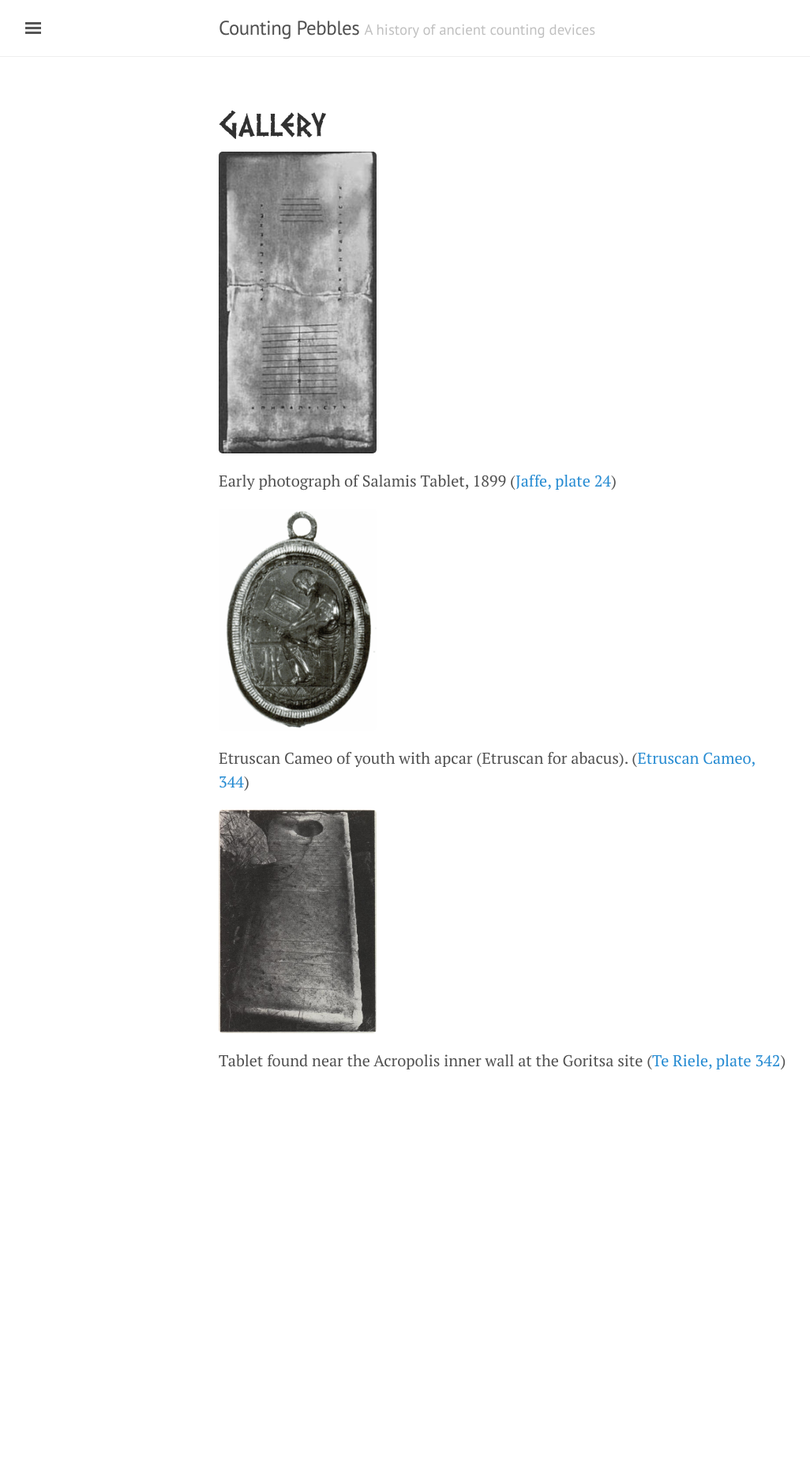
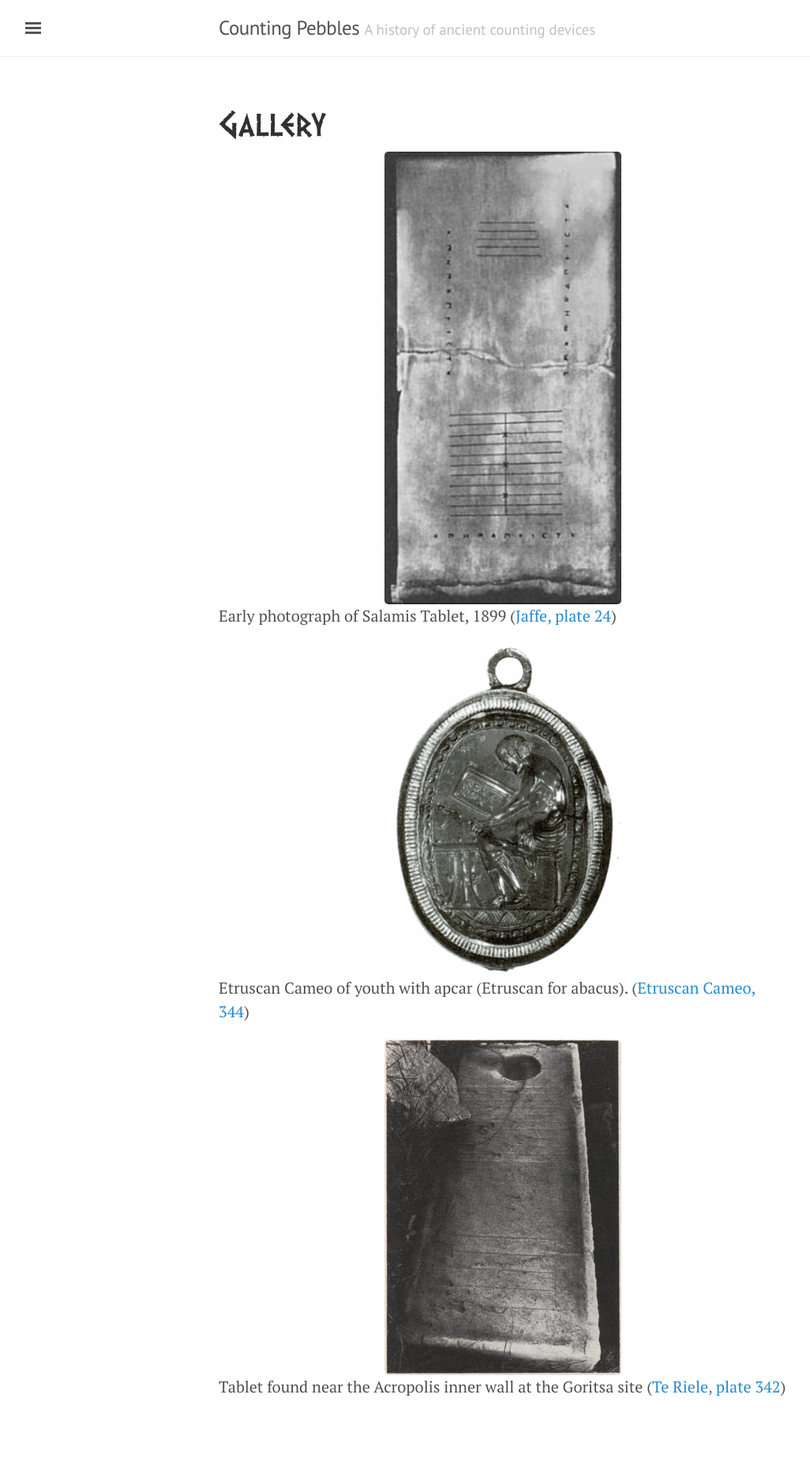
Before and after one commit to jtb/counting-pebbles, a Jekyll site: the page built from gallery.md, in a window 1280 px wide. Shown: the whole page at 79% size, without its empty margins (3-1029 px from the left). Built offline with Jekyll 4.4.1, drawn with Linux system fonts in a browser that asks for light colours; before the commit the page ends 1438 px from its top, so only the background shows below that.

Commit message:
Add thumbnails

```diff
--- a/gallery.md
+++ b/gallery.md
@@ -4,6 +4,6 @@
 ---
 
 {% for image in site.data.images %}
-  ![{{image.short}}]({{site.baseurl}}/assets/img/{{image.img}}){:width="200px"}
+  ![{{image.short}}]({{site.baseurl}}/assets/img/medium/{{image.img}}){:width="300px" .center-image }
   {{image.caption}} ([{{image.short}}, {{image.page}}](/counting-pebbles/bibliography#{{image.source}}))
 {% endfor %}
--- a/public/css/custom.css
+++ b/public/css/custom.css
@@ -22,3 +22,9 @@
   color: #13131;
   letter-spacing: -.025rem;
 }
+
+.center-image
+{
+    margin: 0 auto;
+    display: block;
+}
```
Also changed, not shown: assets/img/medium/Salamis_Tablet_1899.jpg (added), assets/img/medium/etruscan_cameo.png (added), assets/img/medium/riele3.jpg (added).
